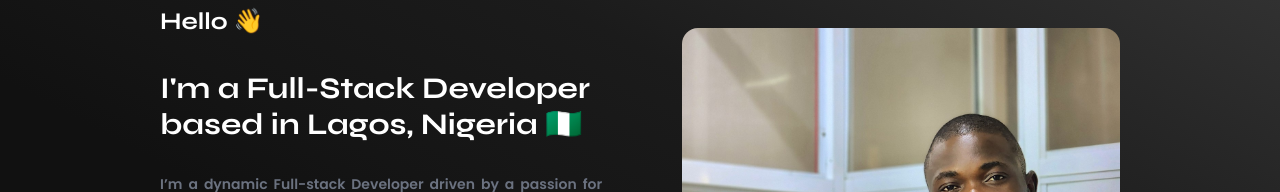
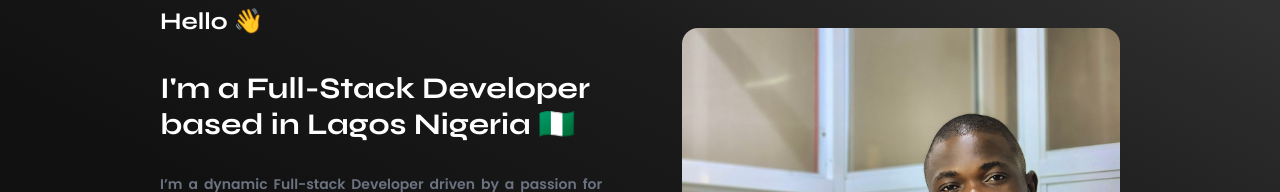
Before and after one commit to rjacy/portfolio, a Next.js app: page / in a window 1280 px wide. Shown: the part 194-386 px from the top of the page. Built offline with nearby package versions, Linux system fonts and the light colour scheme.

Commit message:
Just some random fixes

```diff
--- a/components/Banner.tsx
+++ b/components/Banner.tsx
@@ -12,7 +12,7 @@ const Banner = () => {
             Hello &#128075;
           </h3>
           <h2 className="font-[family-name:var(--font-syne)] text-2xl md:text-3xl font-bold">
-            I'm a Full-Stack Developer based in Lagos, Nigeria &#127475;&#127468;
+            I&apos;m a Full-Stack Developer based in Lagos Nigeria &#127475;&#127468;
           </h2>
           <span className="font-semibold text-gray-500 text-sm text-center md:text-justify">
             I’m a dynamic Full-stack Developer driven by a passion for crafting
--- a/components/Contact.tsx
+++ b/components/Contact.tsx
@@ -9,7 +9,7 @@ const Contact = () => {
       </div>
       <div className="font-[family-name:var(--font-syne)] flex flex-col gap-5">
         <h2 className="text-3xl font-bold">
-          Got an Interesting Project? Let's Work Together
+          Got an Interesting Project, Let&apos;s Work Together
         </h2>
         <div className="flex flex-col gap-5">
           <div className="flex flex-col p-6 rounded-xl bg-basecolor">
```
